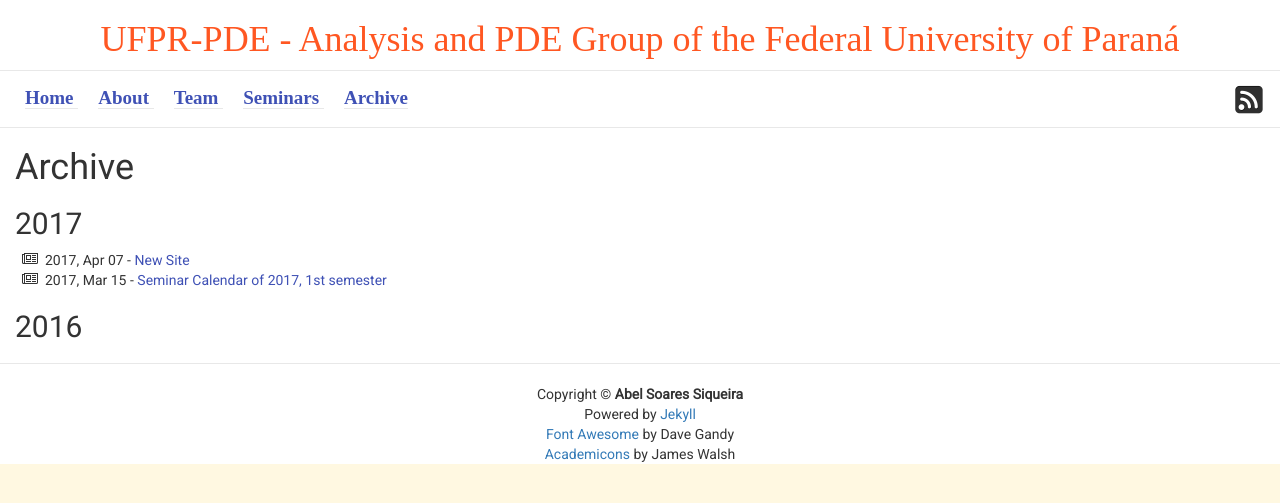
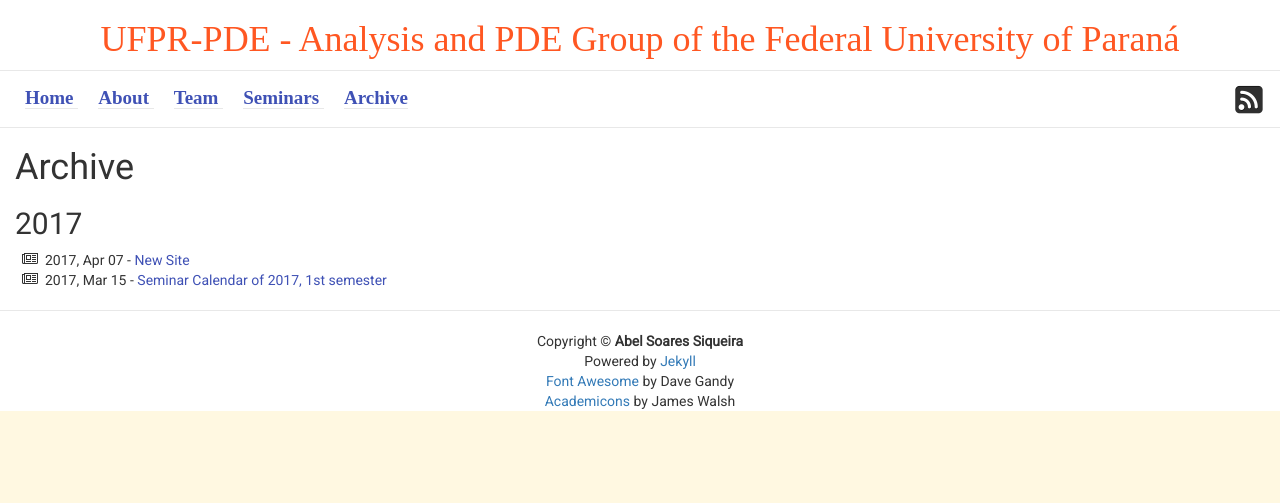
Before and after one commit to ufpr-pde/ufpr-opt.github.io, a Jekyll site: the page built from z_archive.md, in a window 1280 px wide. Shown: the top 503 px of the page. Built offline with Jekyll 4.4.1, drawn with Linux system fonts in a browser that asks for light colours; some web fonts are replaced.

Commit message:
Update z_archive.md

```diff
--- a/z_archive.md
+++ b/z_archive.md
@@ -4,7 +4,6 @@ title: Archive
 permalink: /archive/
 years:
   - "2017"
-  - "2016"
 ---
 
 <div class="archive">
```
